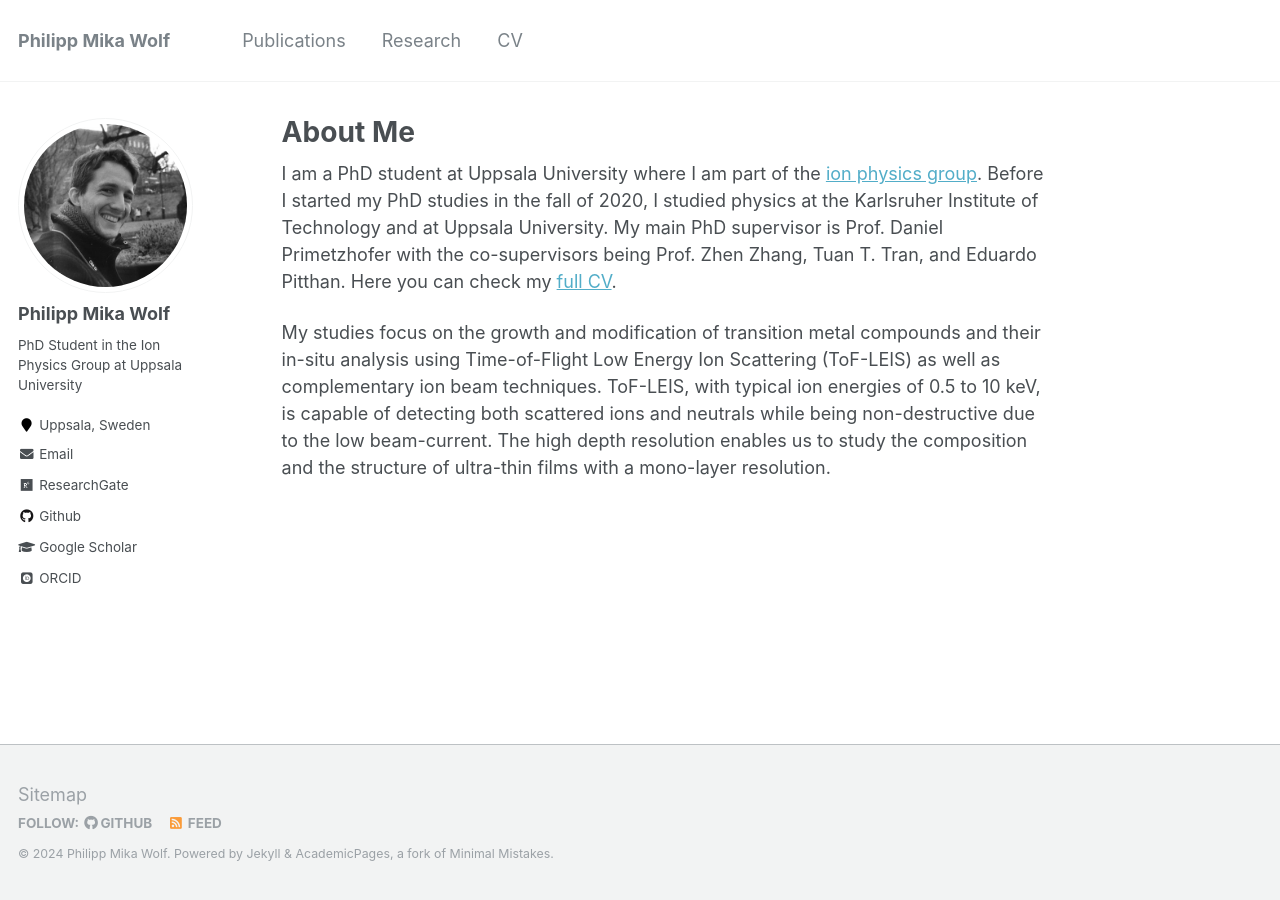
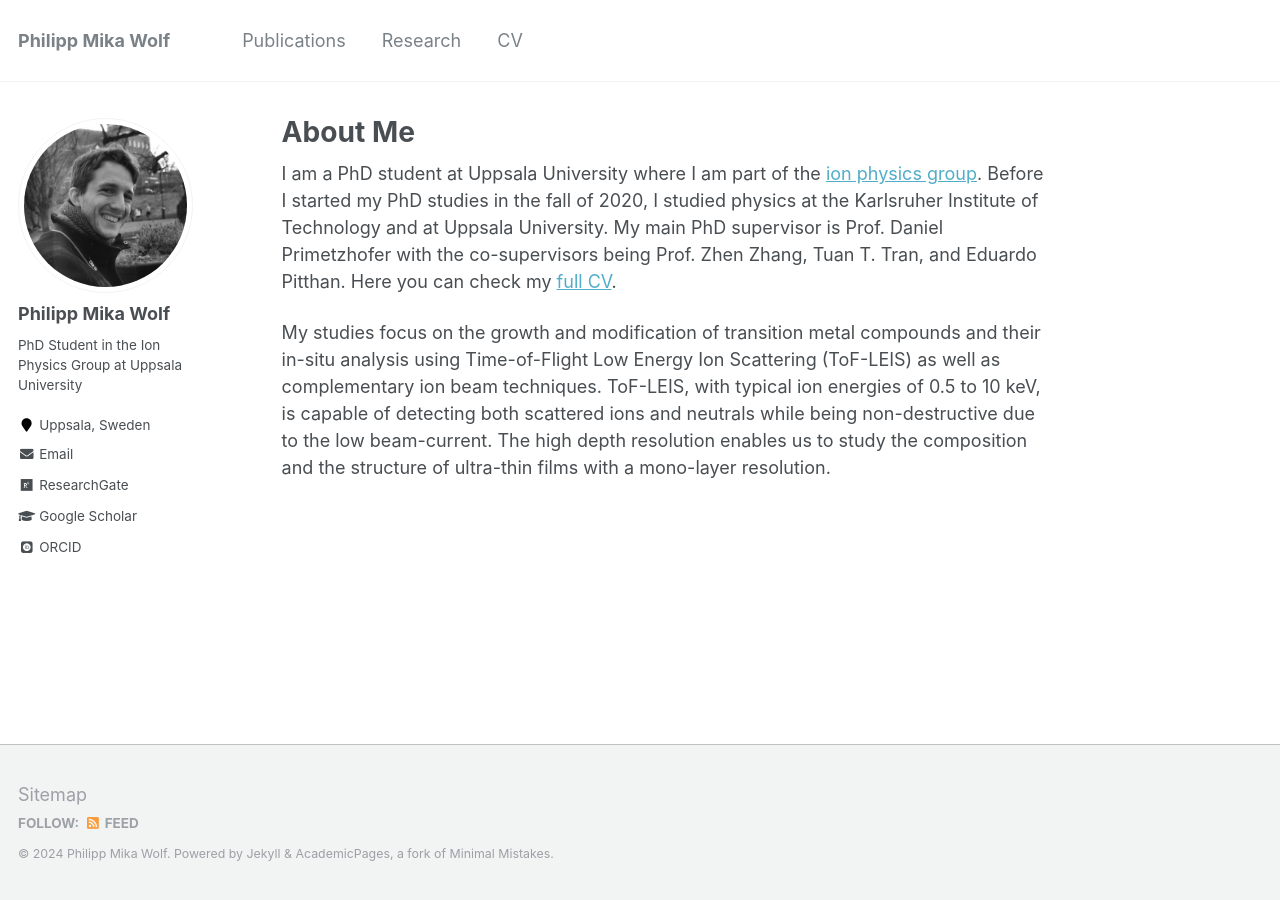
Before and after one commit to philipp-mika-wolf/philipp-mika-wolf.github.io, a Jekyll site: the page built from _pages/about.md, in a window 1280 px wide. Built offline with Jekyll 4.4.1, drawn with Linux system fonts in a browser that asks for light colours; some web fonts are replaced.

Commit message:
Update _config.yml

```diff
--- a/_config.yml
+++ b/_config.yml
@@ -96,7 +96,7 @@ author:
   flickr           :
   facebook         :
   foursquare       :
-  github           : "philipp-mika-wolf"
+  github           : #"philipp-mika-wolf"
   google_plus      :
   keybase          :
   instagram        :
```
